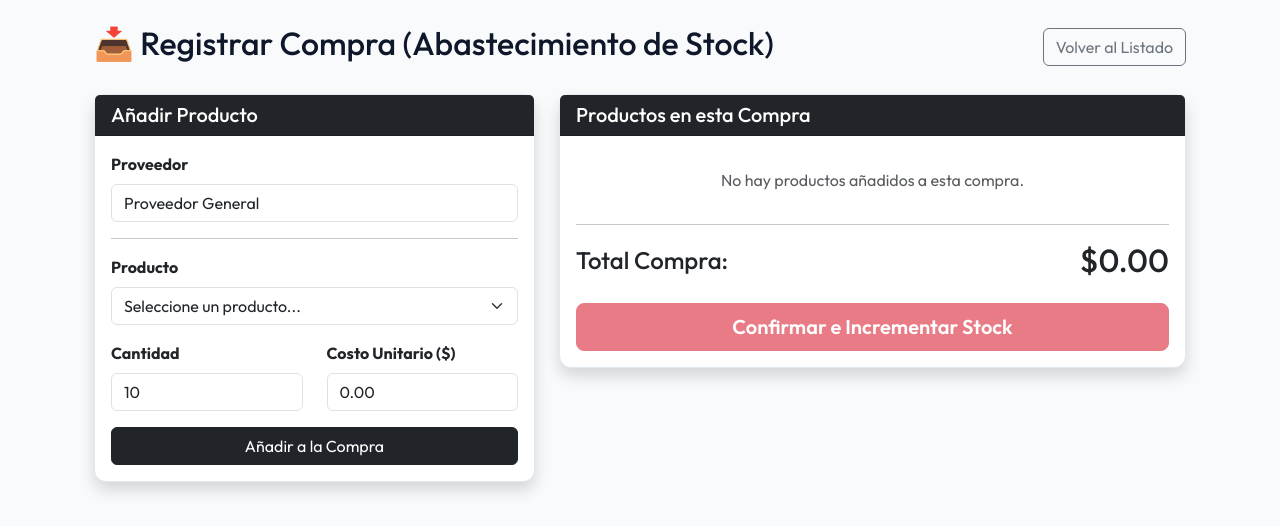
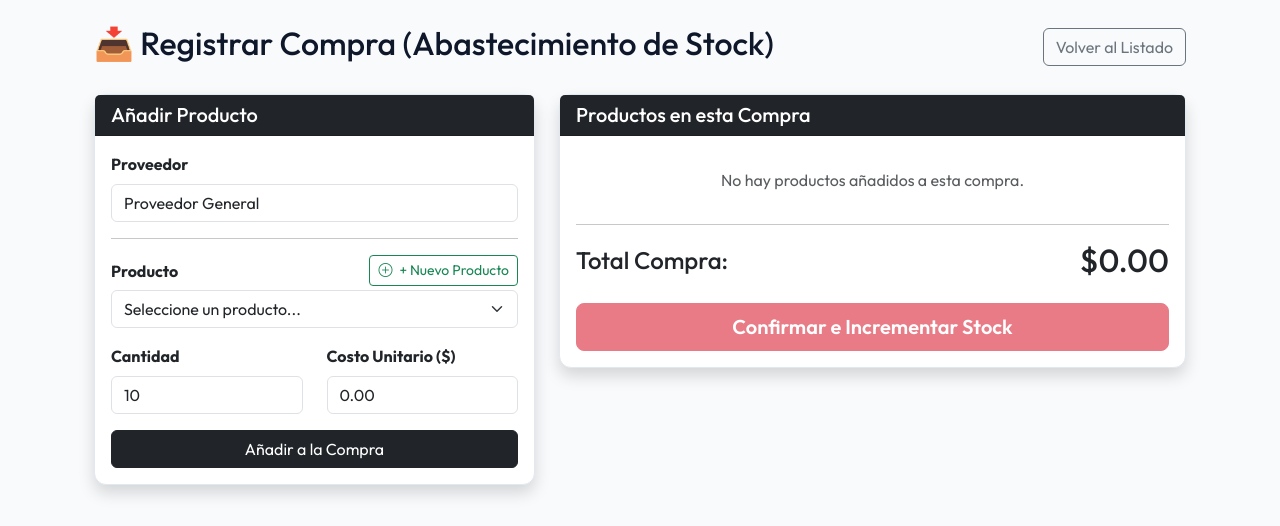
Before and after one commit to arturo398/tentacion24, a Django app: page /compras/nueva/ in a window 1280 px wide. Shown: the part 61-587 px from the top of the page. Run offline with Django 5.2, Linux system fonts and the light colour scheme; the visitor is signed in with stand-in values (Sample User, id 1); data that the repository does not hold is empty.

Commit message:
Fix logout redirect and add quick product creation modal in purchases

```diff
--- a/compras/templates/compras/registrar_compra.html
+++ b/compras/templates/compras/registrar_compra.html
@@ -25,7 +25,12 @@ Registrar Compra
                     </div>
                     <hr>
                     <div class="mb-3">
-                        <label for="producto-select" class="form-label fw-bold">Producto</label>
+                        <div class="d-flex justify-content-between align-items-center mb-1">
+                            <label for="producto-select" class="form-label fw-bold mb-0">Producto</label>
+                            <button type="button" class="btn btn-sm btn-outline-success" data-bs-toggle="modal" data-bs-target="#modalNuevoProducto">
+                                <i class="bi bi-plus-circle me-1"></i> + Nuevo Producto
+                            </button>
+                        </div>
                         <select id="producto-select" class="form-select">
                             <option value="">Seleccione un producto...</option>
                             {% for producto in productos %}
@@ -76,6 +81,48 @@ Registrar Compra
     </div>
 </div>
 
+<!-- Modal Nuevo Producto -->
+<div class="modal fade" id="modalNuevoProducto" tabindex="-1" aria-labelledby="modalNuevoProductoLabel" aria-hidden="true">
+    <div class="modal-dialog">
+        <div class="modal-content">
+            <div class="modal-header bg-dark text-white">
+                <h5 class="modal-title" id="modalNuevoProductoLabel">➕ Registrar Nuevo Producto</h5>
+                <button type="button" class="btn-close btn-close-white" data-bs-dismiss="modal" aria-label="Close"></button>
+            </div>
+            <div class="modal-body">
+                <form id="form-nuevo-producto">
+                    <div class="mb-3">
+                        <label for="np-nombre" class="form-label fw-bold">Nombre del Producto *</label>
+                        <input type="text" id="np-nombre" class="form-control" required placeholder="Ej. Alfajor Guaymallén">
+                    </div>
+                    <div class="mb-3">
+                        <label for="np-categoria" class="form-label fw-bold">Categoría</label>
+                        <input type="text" id="np-categoria" class="form-control" placeholder="Ej. Golosinas, Bebidas..." value="General">
+                    </div>
+                    <div class="row">
+                        <div class="col-md-6 mb-3">
+                            <label for="np-costo" class="form-label fw-bold">Precio Compra / Costo ($)</label>
+                            <input type="number" id="np-costo" class="form-control" min="0" step="0.01" value="0.00">
+                        </div>
+                        <div class="col-md-6 mb-3">
+                            <label for="np-venta" class="form-label fw-bold">Precio Venta ($) *</label>
+                            <input type="number" id="np-venta" class="form-control" min="0" step="0.01" value="0.00" required>
+                        </div>
+                    </div>
+                    <div class="mb-3">
+                        <label for="np-stock-min" class="form-label fw-bold">Stock Mínimo</label>
+                        <input type="number" id="np-stock-min" class="form-control" min="0" value="5">
+                    </div>
+                </form>
+            </div>
+            <div class="modal-footer">
+                <button type="button" class="btn btn-secondary" data-bs-dismiss="modal">Cancelar</button>
+                <button type="button" id="btn-guardar-producto-modal" class="btn btn-success">Guardar e Incluir en Compra</button>
+            </div>
+        </div>
+    </div>
+</div>
+
 <script>
 document.addEventListener("DOMContentLoaded", () => {
     let items = [];
@@ -87,6 +134,71 @@ document.addEventListener("DOMContentLoaded", () => {
     const totalHeader = document.getElementById("total-compra");
     const btnFinalizar = document.getElementById("btn-finalizar-compra");
     const proveedorInput = document.getElementById("proveedor");
+
+    // Lógica para guardar nuevo producto vía Modal
+    const btnGuardarModal = document.getElementById("btn-guardar-producto-modal");
+    btnGuardarModal.addEventListener("click", async () => {
+        const nombre = document.getElementById("np-nombre").value.trim();
+        const categoria = document.getElementById("np-categoria").value.trim();
+        const precio_compra = parseFloat(document.getElementById("np-costo").value) || 0;
+        const precio_venta = parseFloat(document.getElementById("np-venta").value) || 0;
+        const stock_minimo = parseInt(document.getElementById("np-stock-min").value) || 5;
+
+        if (!nombre) {
+            alert("Por favor ingrese el nombre del producto.");
+            return;
+        }
+
+        btnGuardarModal.disabled = true;
+        btnGuardarModal.textContent = "Guardando...";
+
+        try {
+            const res = await fetch("{% url 'crear_producto_ajax' %}", {
+                method: "POST",
+                headers: {
+                    "Content-Type": "application/json",
+                    "X-CSRFToken": "{{ csrf_token }}"
+                },
+                body: JSON.stringify({
+                    nombre: nombre,
+                    categoria: categoria,
+                    precio_compra: precio_compra,
+                    precio_venta: precio_venta,
+                    stock_minimo: stock_minimo
+                })
+            });
+
+            const data = await res.json();
+            if (data.ok) {
+                // Añadir opción al select de productos y seleccionarla
+                const option = document.createElement("option");
+                option.value = data.producto.id;
+                option.dataset.nombre = data.producto.nombre;
+                option.dataset.costo = data.producto.precio_compra;
+                option.textContent = `${data.producto.nombre} (Stock actual: 0)`;
+                option.selected = true;
+                prodSelect.appendChild(option);
+
+                // Actualizar costo sugerido
+                costoInput.value = data.producto.precio_compra.toFixed(2);
+
+                // Resetear form y cerrar modal
+                document.getElementById("form-nuevo-producto").reset();
+                const modalEl = document.getElementById("modalNuevoProducto");
+                const modal = bootstrap.Modal.getInstance(modalEl) || new bootstrap.Modal(modalEl);
+                modal.hide();
+                alert("Producto creado exitosamente. Ya puedes ingresarlo a la compra.");
+            } else {
+                alert("Error al crear producto: " + data.error);
+            }
+        } catch (err) {
+            console.error(err);
+            alert("Error de red al crear el producto.");
+        } finally {
+            btnGuardarModal.disabled = false;
+            btnGuardarModal.textContent = "Guardar e Incluir en Compra";
+        }
+    });
 
     // Cuando cambia el producto seleccionado, actualizar el costo sugerido
     prodSelect.addEventListener("change", () => {
@@ -237,4 +349,5 @@ document.addEventListener("DOMContentLoaded", () => {
     };
 });
 </script>
+
 {% endblock %}
--- a/compras/urls.py
+++ b/compras/urls.py
@@ -4,4 +4,5 @@ from . import views
 urlpatterns = [
     path('', views.listar_compras, name='listar_compras'),
     path('nueva/', views.registrar_compra, name='registrar_compra'),
+    path('api/crear-producto/', views.crear_producto_ajax, name='crear_producto_ajax'),
 ]
--- a/compras/views.py
+++ b/compras/views.py
@@ -30,6 +30,9 @@ def registrar_compra(request):
                     producto = Producto.objects.get(id=item["id"])
                     cantidad = int(item["cantidad"])
                     costo_unitario = float(item["costo_unitario"])
+                    if costo_unitario > 0:
+                        producto.precio_compra = costo_unitario
+                        producto.save()
                     DetalleCompra.objects.create(
                         compra=compra,
                         producto=producto,
@@ -40,5 +43,41 @@ def registrar_compra(request):
         except Exception as e:
             return JsonResponse({"ok": False, "error": str(e)}, status=400)
 
-    productos = Producto.objects.all()
+    productos = Producto.objects.all().order_by('nombre')
     return render(request, 'compras/registrar_compra.html', {'productos': productos})
+
+@login_required
+def crear_producto_ajax(request):
+    if request.method == 'POST':
+        try:
+            datos = json.loads(request.body)
+            nombre = datos.get("nombre", "").strip()
+            categoria = datos.get("categoria", "General").strip() or "General"
+            precio_compra = float(datos.get("precio_compra", 0))
+            precio_venta = float(datos.get("precio_venta", 0))
+            stock_minimo = int(datos.get("stock_minimo", 5))
+
+            if not nombre:
+                return JsonResponse({"ok": False, "error": "El nombre del producto es obligatorio."}, status=400)
+
+            producto = Producto.objects.create(
+                nombre=nombre,
+                categoria=categoria,
+                precio_compra=precio_compra,
+                precio_venta=precio_venta,
+                stock=0,
+                stock_minimo=stock_minimo
+            )
+
+            return JsonResponse({
+                "ok": True,
+                "producto": {
+                    "id": producto.id,
+                    "nombre": producto.nombre,
+                    "precio_compra": float(producto.precio_compra),
+                    "stock": producto.stock
+                }
+            })
+        except Exception as e:
+            return JsonResponse({"ok": False, "error": str(e)}, status=400)
+    return JsonResponse({"ok": False, "error": "Método no permitido"}, status=405)
--- a/core/urls.py
+++ b/core/urls.py
@@ -17,6 +17,8 @@ Including another URLconf
 from django.contrib import admin
 from django.urls import path, include
 from django.contrib.auth import views as auth_views
+from inventario import views as inventario_views
+
 urlpatterns = [
     path('admin/', admin.site.urls),
     path(
@@ -27,11 +29,8 @@ urlpatterns = [
         name='login'
     ),
 
-    path(
-        'logout/',
-        auth_views.LogoutView.as_view(),
-        name='logout'
-    ),
+    path('logout/', inventario_views.logout_view, name='logout'),
+
     path('', include('inventario.urls')),
     path('reportes/', include('reportes.urls')),
     path('ventas/', include('ventas.urls')),
```
Also changed, not shown: inventario/views.py (+9 -1 lines).
